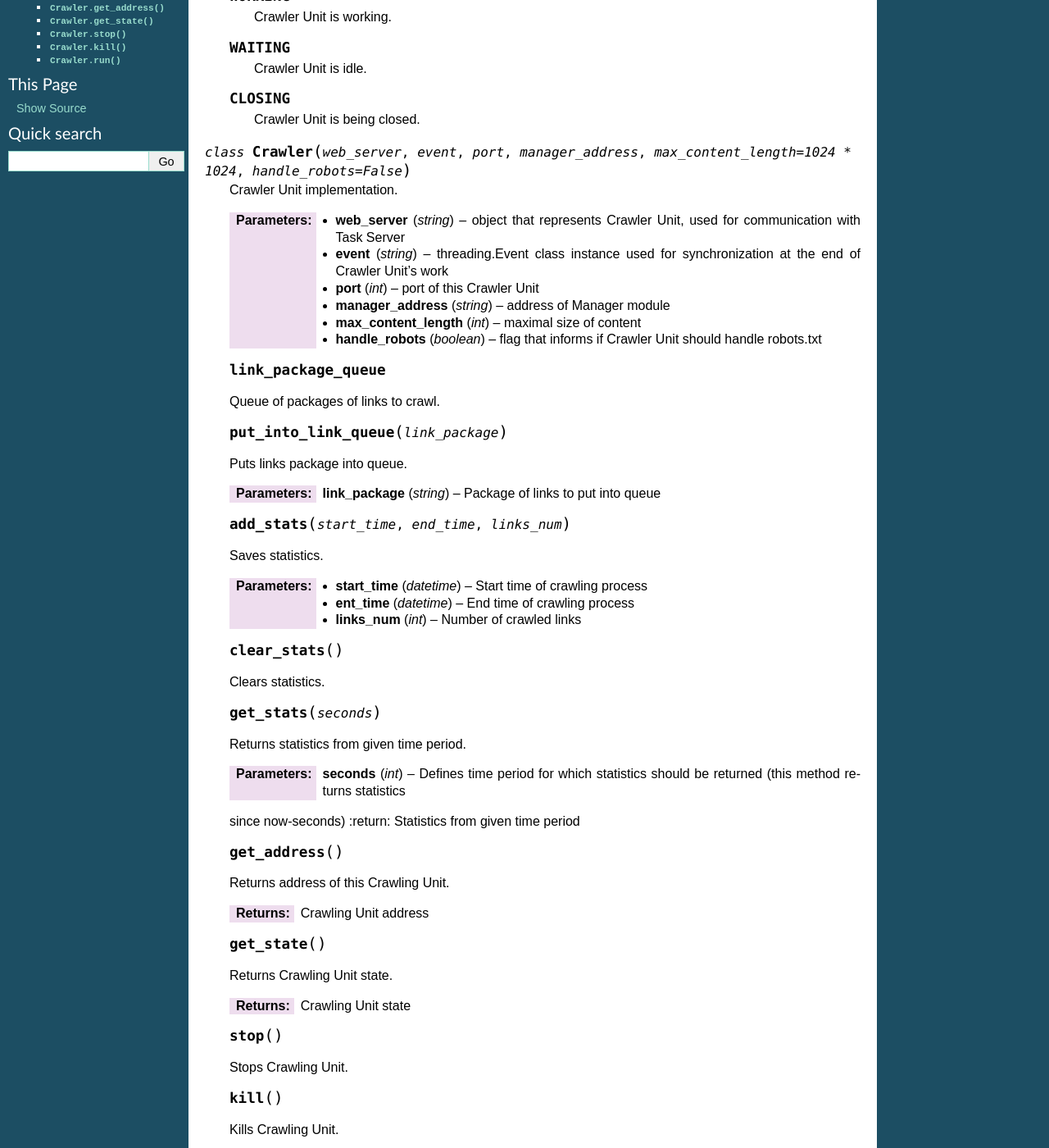
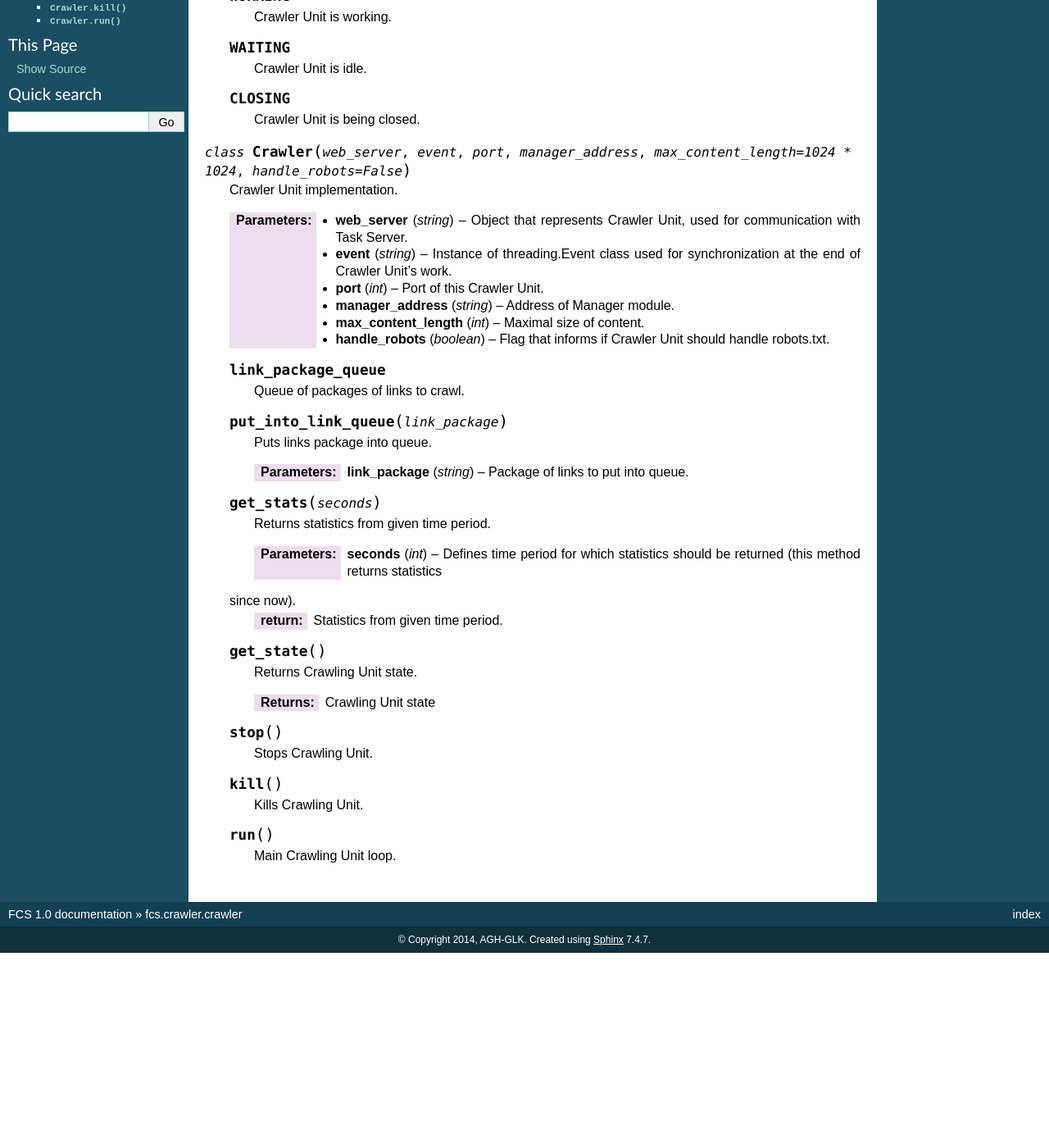
Before and after one commit to agh-glk/fcs, a Sphinx documentation site: the page built from docs/source/crawler/crawler.rst, in a window 1280 px wide and 1400 px high, scrolled down 266 px. Shown: the whole window at 82% size. Built offline with Sphinx 7.4.7, drawn with Linux system fonts in a browser that asks for light colours; formulas are drawn with MathJax 3; after the commit the page ends 1428 px from its top, so only the background shows below that; some of the changed text lies outside the part shown.

Commit message:
[NT] Doc - crawler.

```diff
--- a/docs/source/crawler/crawler.rst
+++ b/docs/source/crawler/crawler.rst
@@ -28,63 +28,45 @@ This module contains Crawler Unit implementation.
 
    Crawler Unit implementation.
 
-   :param string web_server: object that represents Crawler Unit, used for communication with Task Server
-   :param string event: threading.Event class instance used for synchronization at the end of Crawler Unit's work
-   :param int port: port of this Crawler Unit
-   :param string manager_address: address of Manager module
-   :param int max_content_length: maximal size of content
-   :param boolean handle_robots: flag that informs if Crawler Unit should handle robots.txt
+   :param string web_server: Object that represents Crawler Unit, used for communication with Task Server.
+   :param string event: Instance of threading.Event class used for synchronization at the end of Crawler Unit's work.
+   :param int port: Port of this Crawler Unit.
+   :param string manager_address: Address of Manager module.
+   :param int max_content_length: Maximal size of content.
+   :param boolean handle_robots: Flag that informs if Crawler Unit should handle robots.txt.
 
    .. py:attribute:: link_package_queue
 
-   Queue of packages of links to crawl.
+      Queue of packages of links to crawl.
 
    .. py:method:: put_into_link_queue(link_package)
 
-   Puts links package into queue.
+      Puts links package into queue.
 
-   :param string link_package: Package of links to put into queue
-
-   .. py:method:: add_stats(start_time, end_time, links_num)
-
-   Saves statistics.
-
-   :param datetime start_time: Start time of crawling process
-   :param datetime ent_time: End time of crawling process
-   :param int links_num: Number of crawled links
-
-   .. py:method:: clear_stats()
-
-   Clears statistics.
+      :param string link_package: Package of links to put into queue.
 
    .. py:method:: get_stats(seconds)
 
-   Returns statistics from given time period.
+      Returns statistics from given time period.
 
-   :param int seconds: Defines time period for which statistics should be returned (this method returns statistics
-   since now-seconds)
-   :return: Statistics from given time period
-
-   .. py:method:: get_address()
-
-   Returns address of this Crawling Unit.
-
-   :return: Crawling Unit address
+      :param int seconds: Defines time period for which statistics should be returned (this method returns statistics
+   since now).
+      :return: Statistics from given time period.
 
    .. py:method:: get_state()
 
-   Returns Crawling Unit state.
+      Returns Crawling Unit state.
 
-   :return: Crawling Unit state
+      :return: Crawling Unit state
 
    .. py:method:: stop()
 
-   Stops Crawling Unit.
+      Stops Crawling Unit.
 
    .. py:method:: kill()
 
-   Kills Crawling Unit.
+      Kills Crawling Unit.
 
    .. py:method:: run()
 
-   Main Crawling Unit loop.
+      Main Crawling Unit loop.
--- a/docs/source/crawler/intro.rst
+++ b/docs/source/crawler/intro.rst
@@ -10,3 +10,7 @@ several crawling tasks. Crawling results and other information (like errors), ar
 :doc:`crawler`
 
 :doc:`web_interface`
+
+:doc:`mime_content_type`
+
+:doc:`thread_with_exc`
--- a/docs/source/manager/management/commands/autoscaling.rst
+++ b/docs/source/manager/management/commands/autoscaling.rst
@@ -1,5 +1,5 @@
 fcs.manager.management.commands.autoscaling
-=======================================
+==============================================
 
 The autoscaling module. It is run as a Django application command.
 
```
Also changed, not shown: docs/source/crawler/mime_content_type.rst (added, +22 -0 lines), docs/source/crawler/thread_with_exc.rst (added, +12 -0 lines), docs/source/crawler/web_interface.rst (+13 -13 lines), 2 other files.
